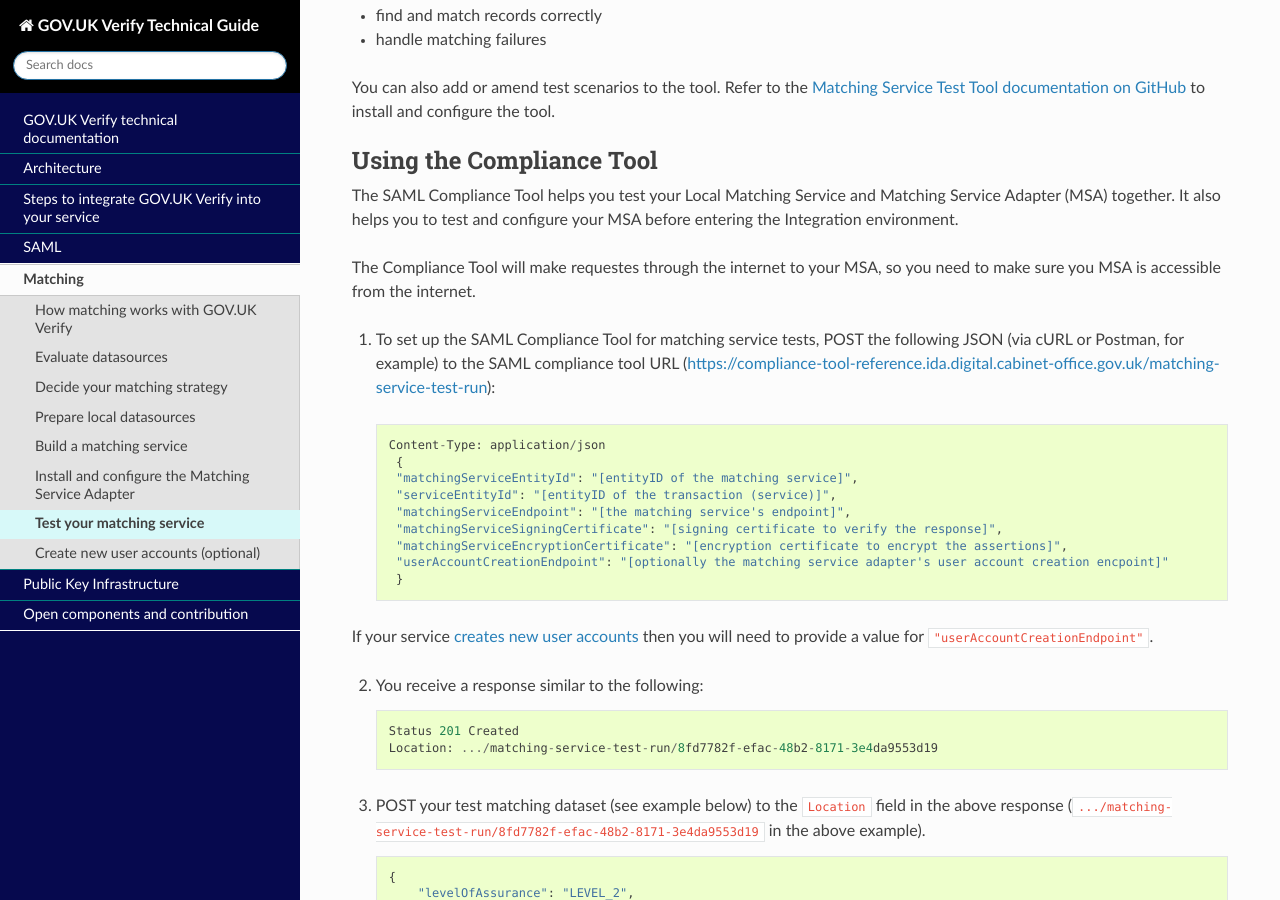
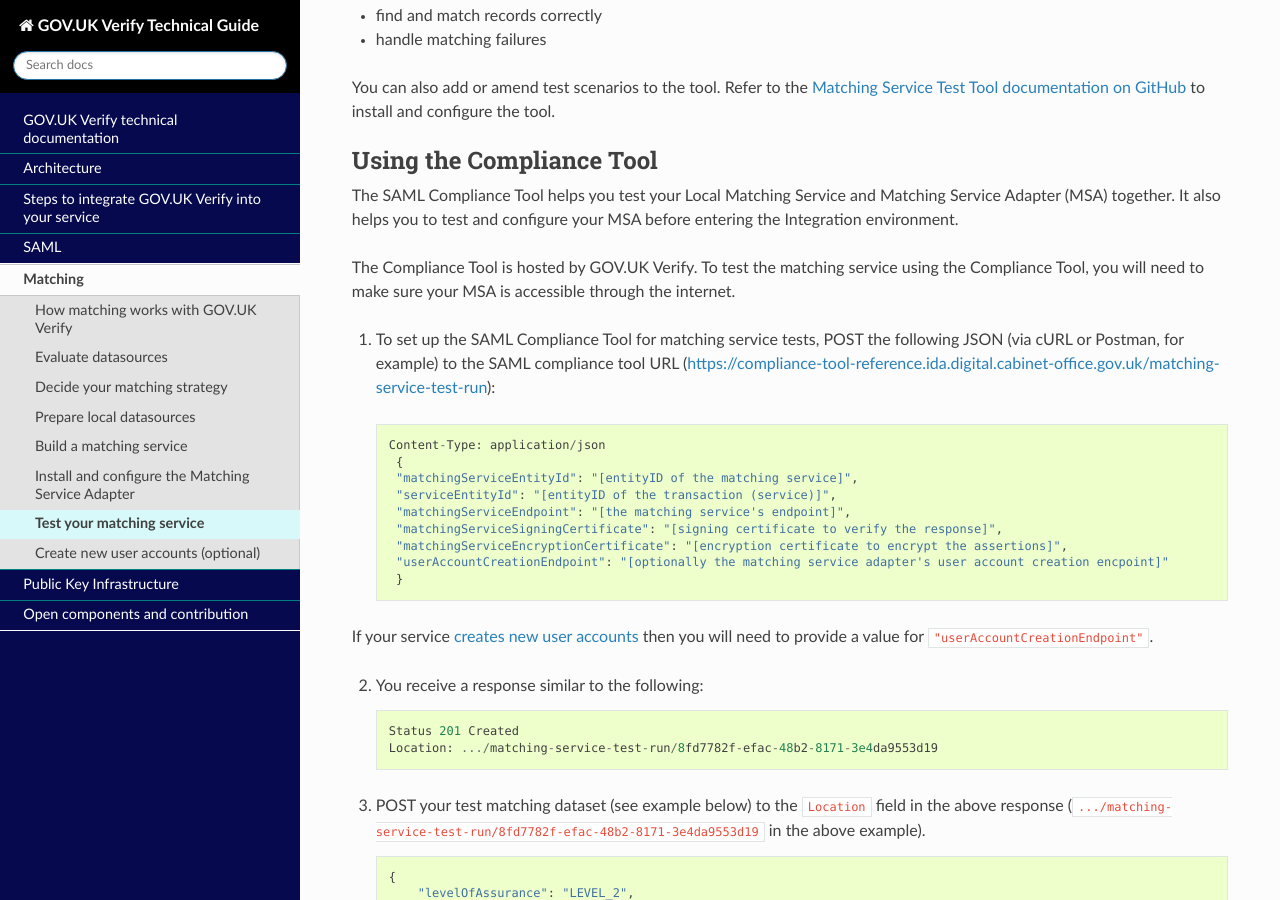
Before and after one commit to alphagov/rp-onboarding-tech-docs, a Sphinx documentation site: the page built from source/pages/matching/testmatching.rst, in a window 1280 px wide and 900 px high, scrolled down 476 px. Built offline with Sphinx 7.4.7 and the Read the Docs theme 2.0.0, drawn with Linux system fonts in a browser that asks for light colours; nearby versions of some CDN libraries; pages that are not in the unit, such as notebooks, are missing from menus; comment, search, counter and statistics services are not loaded.

Commit message:
Rephrased requirement for internet connection
Broke up the sentence in two

```diff
--- a/source/pages/matching/testmatching.rst
+++ b/source/pages/matching/testmatching.rst
@@ -24,7 +24,7 @@
 
 The SAML Compliance Tool helps you test your Local Matching Service and Matching Service Adapter (MSA) together. It also helps you to test and configure your MSA before entering the :ref:`Integration environment <env>`.
 
-The Compliance Tool will make requestes through the internet to your MSA, so you need to make sure you MSA is accessible from the internet.
+The Compliance Tool is hosted by GOV.UK Verify. To test the matching service using the Compliance Tool, you will need to make sure your MSA is accessible through the internet.
 
 1. To set up the SAML Compliance Tool for matching service tests, POST the following JSON (via cURL or Postman, for example) to the SAML compliance tool URL (`https://compliance-tool-reference.ida.digital.cabinet-office.gov.uk/matching-service-test-run <https://compliance-tool-reference.ida.digital.cabinet-office.gov.uk/matching-service-test-run>`_):
 
```
